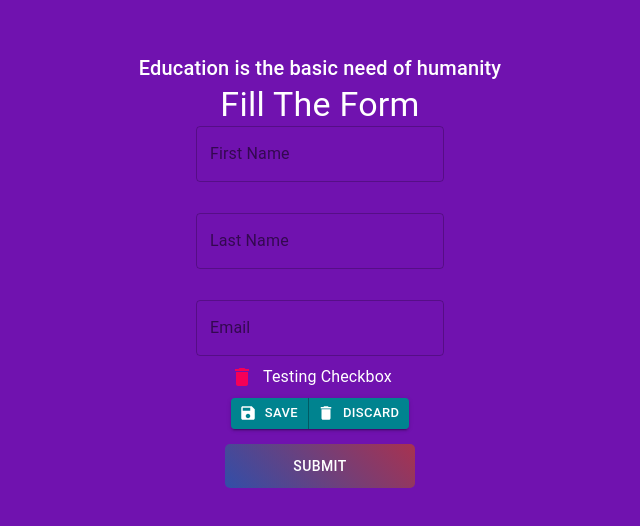
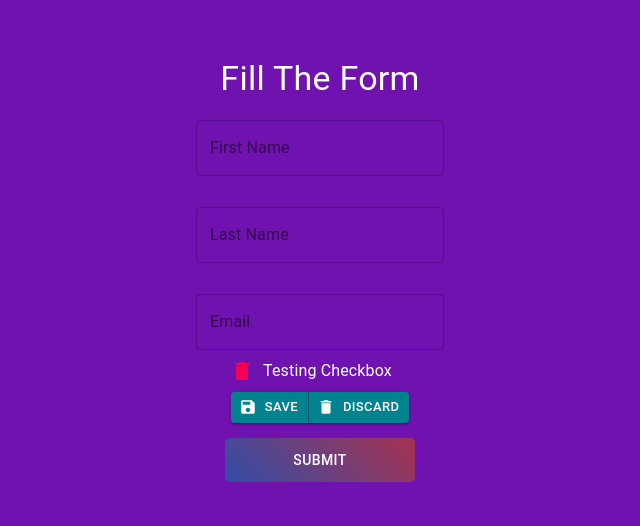
Before and after one commit to ahsanahmedkhan/React-MaterialUI, a React (Create React App) app: page / in a window 1280 px wide. Shown: the part 130-656 px from the top of the page, without its empty margins (320-960 px from the left). Built offline with nearby package versions, Linux system fonts and the light colour scheme.

Commit message:
some modification in UI

```diff
--- a/src/App.css
+++ b/src/App.css
@@ -12,9 +12,12 @@
     animation: App-logo-spin infinite 20s linear;
   }
 }
-
+h4{
+  margin-bottom: 20px !important;
+}
 input{
   color: white !important;
+
 }
 
 .App-header {
--- a/src/App.js
+++ b/src/App.js
@@ -61,7 +61,7 @@ function App() {
     <div className="App">
 
     <header className="App-header">
-    <Typography variant="h6">Education is the basic need of humanity</Typography>
+
     <Typography variant="h4">Fill The Form</Typography>
 
     <TextField variant="outlined" label="First Name" placeholder="Ahsan" color="primary" />
```
